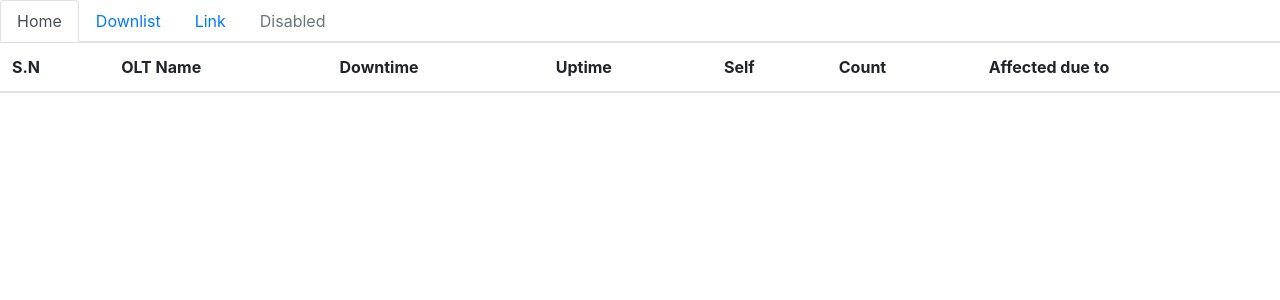
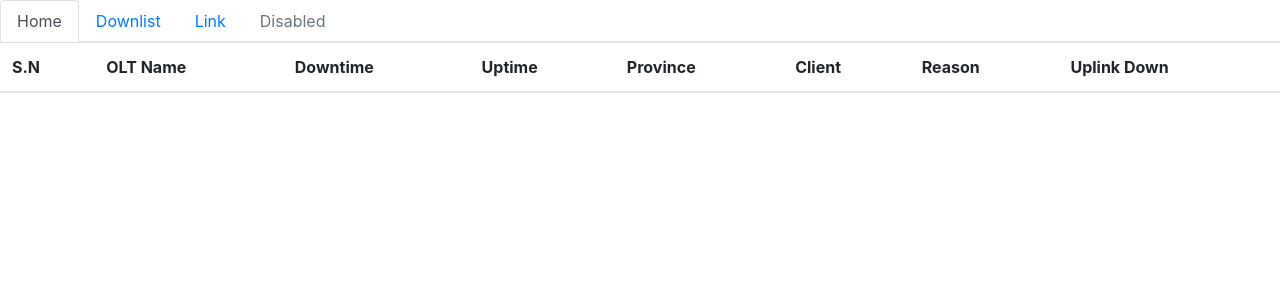
Before and after one commit to shaktijeet-ego/hostdown, a Django app: page /downlist in a window 1280 px wide. Shown: the top 300 px of the page. Run offline with Django 3.2, Linux system fonts and the light colour scheme; data that the repository does not hold is empty; some libraries are stand-ins or nearby versions.

Commit message:
completed adding datepicker, and reasons

```diff
--- a/subisuhostcheck/oltcheck/admin.py
+++ b/subisuhostcheck/oltcheck/admin.py
@@ -7,6 +7,6 @@ admin.site.register(OLT)
 admin.site.register(Province)
 admin.site.register(Category)
 admin.site.register(Reason)
-admin.site.register(OvccData)
+#admin.site.register(OvccData)
 admin.site.register(Oltdown)
 admin.site.register(ClientCount)
--- a/subisuhostcheck/oltcheck/urls.py
+++ b/subisuhostcheck/oltcheck/urls.py
@@ -6,5 +6,6 @@ urlpatterns = [
     path('dashboard',views.dashboard,name="dashboard"),
     path('downlist',views.down_list,name="downlist"),
     path('test',views.orm_test,name="test"),
-    path('<int:id>',views.update_olt_data,name="updatedata")
+    path('<int:id>',views.update_olt_data,name="updatedatas"),
+    path('<int:id>/update',views.olt_update_form,name="updatedata"),
 ]
--- a/subisuhostcheck/oltcheck/views.py
+++ b/subisuhostcheck/oltcheck/views.py
@@ -1,6 +1,6 @@
-from django.shortcuts import render
+from django.shortcuts import render, redirect, get_object_or_404
 
-from . models import OvccData, OLT, Oltdown, Province
+from . models import  OLT, Oltdown, Province
 
 from django.db.models import Count
 
@@ -20,7 +20,7 @@ def dashboard(request):
 from datetime import datetime
 
 def index(request):
-    olt_data = OvccData.objects.all()
+    #olt_data = OvccData.objects.all()
     olt_down = Oltdown.objects.all().order_by('-downtime')
     #context = {'oltdown':olt_down}
     #total_uptime_olts = olt_data.filter(down_self=True).count()
@@ -44,20 +44,38 @@ def index(request):
                 #print(f"{hostnames} already added")
                 pass
             else:
-                olt_down = Oltdown.objects.create(olt_name=str(hostnames),province=hostnames.province,downtime=datetime.now(),client_count=hostnames.client_count)
+                olt_down = Oltdown.objects.create(olt_name=str(hostnames),
+                province=hostnames.province,
+                downtime=datetime.now(),
+                client_count=hostnames.client_count,
+                category=None)
                 olt_down.save()
 
 
 
-    #olt_count = olt_data.count()
-    #print(olt_count)
-    #olt_data = OvccData.objects.filter("olt")
+    return render(request, 'index.html',{'hostname':hostname,'oltdown':olt_down})
 
-    return render(request, 'index.html',{'hostname':hostname,'oltdown':olt_down})
+from .forms import OltDownForm
+
+def olt_update_form(request,id):
+    context={}
+
+    obj = get_object_or_404(Oltdown,id=id)
+    form = OltDownForm(request.POST or None, instance=obj)
+
+    if form.is_valid():
+        form.save()
+        return redirect('/')
+
+    context["form"] = form
+
+
+    return render(request,"update.html",context)
 
 def update_olt_data(request, id):
     if request.method == 'Post':
         pi = Oltdown.objects.get(pk=id)
+
     return render(request,'update.html',{'id':id})
 
 def down_list(request):
--- a/subisuhostcheck/subisuhostcheck/settings.py
+++ b/subisuhostcheck/subisuhostcheck/settings.py
@@ -38,7 +38,11 @@ INSTALLED_APPS = [
     'django.contrib.messages',
     'django.contrib.staticfiles',
     'oltcheck',
+    'crispy_forms',
+    'bootstrap_datepicker_plus',
 ]
+
+CRISPY_TEMPLATE_PACK = "bootstrap4"
 
 MIDDLEWARE = [
     'django.middleware.security.SecurityMiddleware',
--- a/subisuhostcheck/templates/base.html
+++ b/subisuhostcheck/templates/base.html
@@ -5,15 +5,21 @@
     <meta http-equiv="X-UA-Compatible" content="IE=edge">
     <meta name="viewport" content="width=device-width, initial-scale=1.0">
     <link rel="stylesheet" href="https://maxcdn.bootstrapcdn.com/bootstrap/4.0.0/css/bootstrap.min.css">
-    <title>OLT Check</title>
+
+    <link href="https://maxcdn.bootstrapcdn.com/bootstrap/4.0.0/css/bootstrap.min.css" rel="stylesheet"/>
+<script src="https://code.jquery.com/jquery-3.2.1.min.js"></script>
+<script src="https://cdnjs.cloudflare.com/ajax/libs/popper.js/1.12.9/umd/popper.min.js"></script>
+<script src="https://maxcdn.bootstrapcdn.com/bootstrap/4.0.0/js/bootstrap.min.js"></script>
+
+
 </head>
 <body>
     <ul class="nav nav-tabs">
         <li class="nav-item">
-          <a class="nav-link active" href="index">Home</a>
+          <a class="nav-link active" href="{% url 'index' %}">Home</a>
         </li>
         <li class="nav-item">
-          <a class="nav-link" href="downlist">Downlist</a>
+          <a class="nav-link" href="{% url 'downlist' %}">Downlist</a>
         </li>
         <li class="nav-item">
           <a class="nav-link" href="#">Link</a>
--- a/subisuhostcheck/templates/downlist.html
+++ b/subisuhostcheck/templates/downlist.html
@@ -9,9 +9,10 @@
         <th scope="col">OLT Name</th>
         <th scope="col">Downtime</th>
         <th scope="col">Uptime</th>
-        <th scope="col">Self</th>
-        <th scope="col">Count</th>
-        <th scope="col">Affected due to</th>
+        <th scope="col">Province</th>
+        <th scope="col">Client</th>
+        <th scope="col">Reason</th>
+        <th scope="col">Uplink Down</th>
       </tr>
     </thead>
     <tbody>
@@ -23,8 +24,12 @@
         <td>{{oltdowns.downtime}}</td>
         <td>{{oltdowns.uptime}}</td>
         <td>{{oltdowns.province}}</td>
-        {% if olt_datas.down_self %}
-        <td><span style="background-color: red;">Uplink Down</span></td>
+        <td>{{oltdowns.client_count}}</td>
+
+        <td>{{oltdowns.reason}}</td>
+
+        {% if oltdowns.down_self %}
+        <td class="btn-success">{{oltdowns.down_self}}</span></td>
         {% endif %}
       </tr>
       {% endif %}
```
Also changed, not shown: subisuhostcheck/oltcheck/forms.py (added, +17 -0 lines), subisuhostcheck/oltcheck/models.py (+15 -14 lines), subisuhostcheck/templates/index.html (+13 -4 lines), subisuhostcheck/templates/update.html (+24 -0 lines), subisuhostcheck/oltcheck/migrations/0002_auto_20210331_2007.py (added), subisuhostcheck/oltcheck/migrations/0002_olt_client_count.py (deleted), subisuhostcheck/oltcheck/migrations/0003_auto_20210331_2013.py (added), subisuhostcheck/oltcheck/migrations/0003_oltdown_client_count.py (deleted), subisuhostcheck/oltcheck/migrations/0004_auto_20210330_1752.py (deleted), subisuhostcheck/oltcheck/migrations/0004_auto_20210331_2019.py (added), subisuhostcheck/oltcheck/migrations/0005_auto_20210330_1752.py (deleted), subisuhostcheck/oltcheck/migrations/0006_auto_20210330_1757.py (deleted), subisuhostcheck/oltcheck/migrations/0007_auto_20210330_1800.py (deleted).
